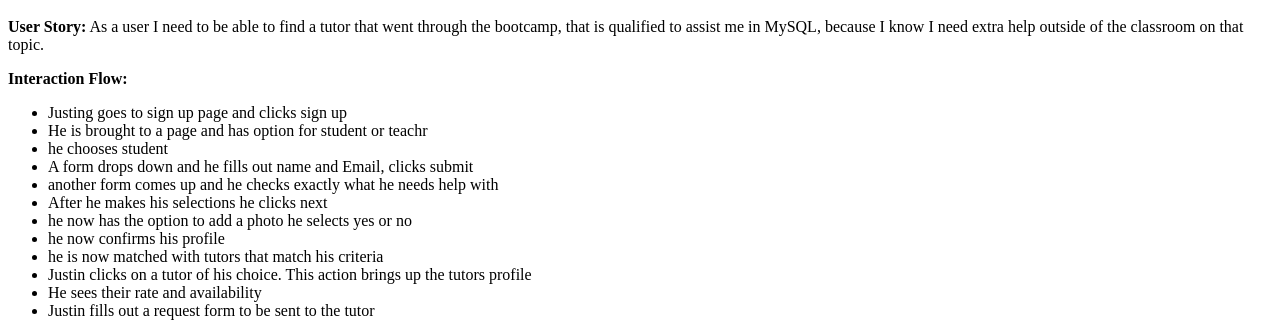
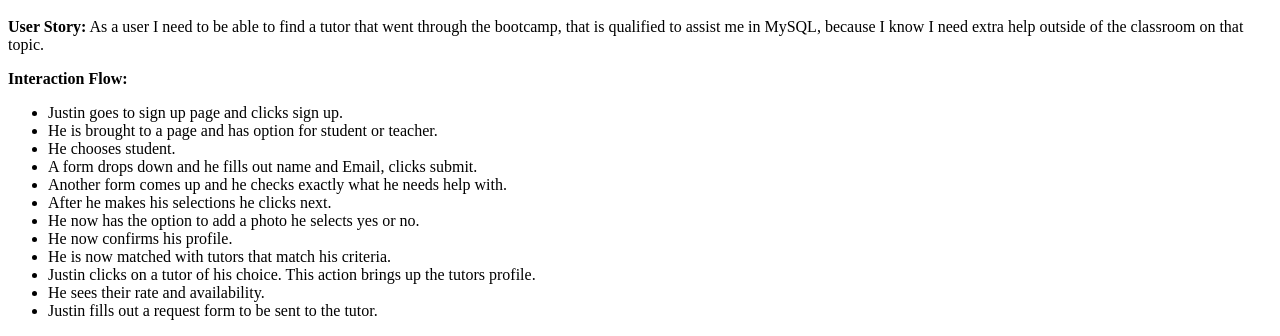
Before and after one commit to MartyBonacci/deepdivetutor, a PHP site: page /justin.php in a window 1280 px wide. Shown: the part 787-1123 px from the top of the page. Run offline with PHP 8.4, Linux system fonts and the light colour scheme.

Commit message:
fixed some spelling and punctuation

```diff
--- a/epic/persona-files/justin.php
+++ b/epic/persona-files/justin.php
@@ -65,18 +65,18 @@
 			MySQL, because I know I need extra help outside of the classroom on that topic.</p>
 		<p><strong>Interaction Flow:</strong>
 		<ul>
-			<li>Justing goes to sign up page and clicks sign up</li>
-			<li>He is brought to a page and has option for student or teachr</li>
-			<li>he chooses student</li>
-			<li>A form drops down and he fills out name and Email, clicks submit</li>
-			<li>another form comes up and he checks exactly what he needs help with</li>
-			<li>After he makes his selections he clicks next</li>
-			<li>he now has the option to add a photo he selects yes or no</li>
-			<li>he now confirms his profile</li>
-			<li>he is now matched with tutors that match his criteria</li>
-			<li>Justin clicks on a tutor of his choice. This action brings up the tutors profile</li>
-			<li>He sees their rate and availability</li>
-			<li>Justin fills out a request form to be sent to the tutor</li>
+			<li>Justin goes to sign up page and clicks sign up.</li>
+			<li>He is brought to a page and has option for student or teacher.</li>
+			<li>He chooses student.</li>
+			<li>A form drops down and he fills out name and Email, clicks submit.</li>
+			<li>Another form comes up and he checks exactly what he needs help with.</li>
+			<li>After he makes his selections he clicks next.</li>
+			<li>He now has the option to add a photo he selects yes or no.</li>
+			<li>He now confirms his profile.</li>
+			<li>He is now matched with tutors that match his criteria.</li>
+			<li>Justin clicks on a tutor of his choice. This action brings up the tutors profile.</li>
+			<li>He sees their rate and availability.</li>
+			<li>Justin fills out a request form to be sent to the tutor.</li>
 		</ul>
 		</p>
 	</body>
```
